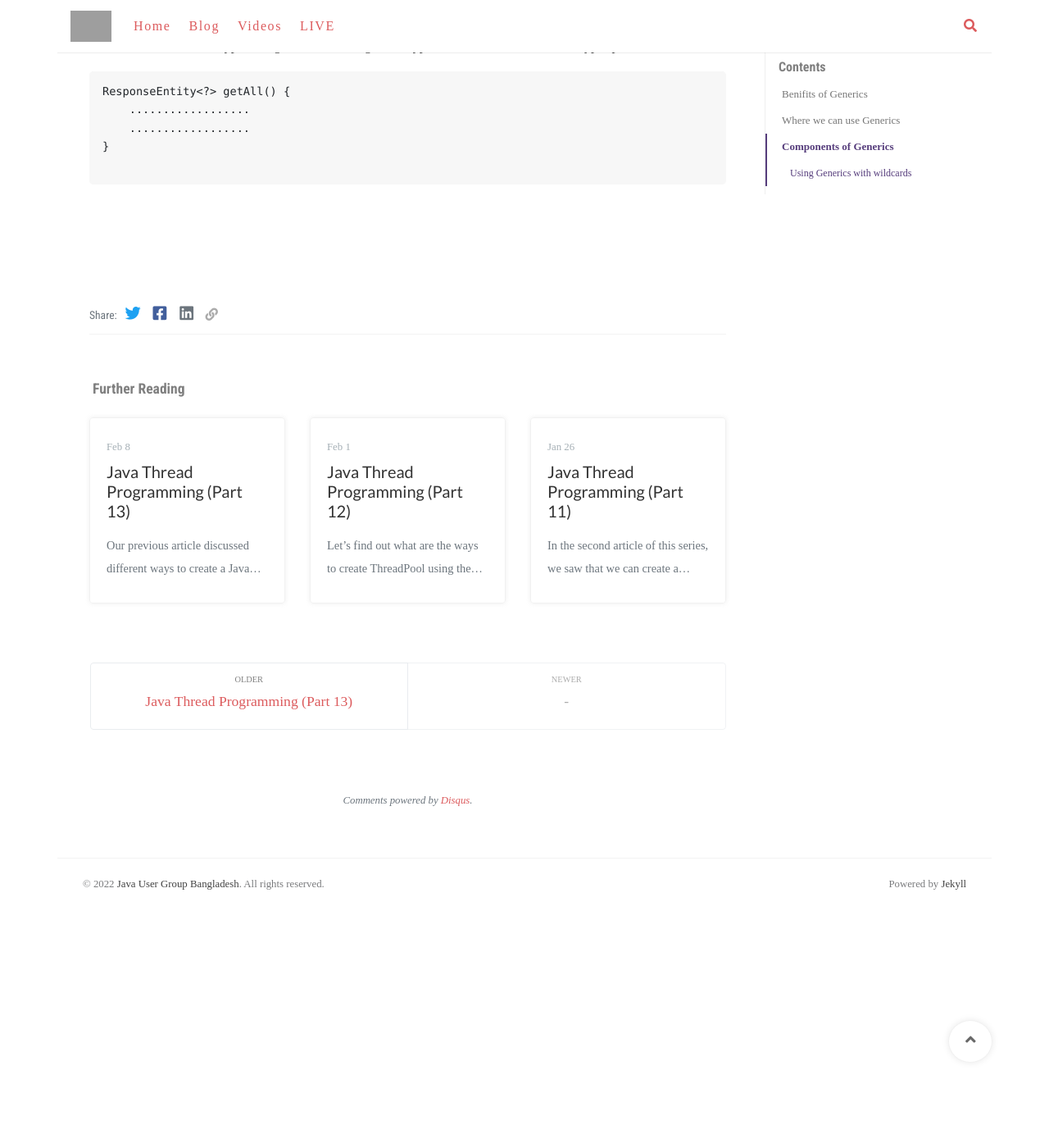
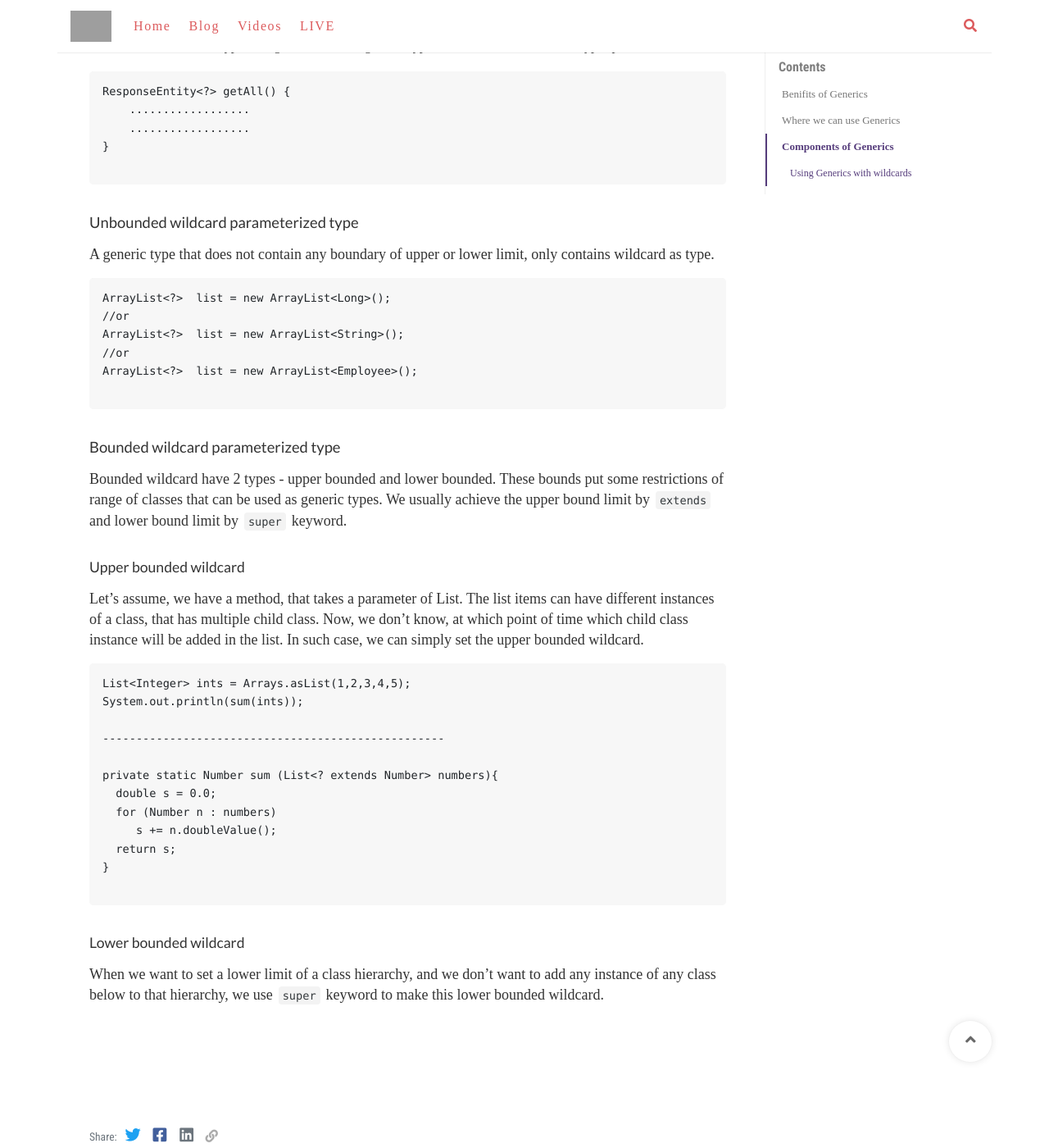
Before and after one commit to jugbd/jugbd.org, a Jekyll site: the page built from _posts/2022-02-19-understanding-java-generics-1.md, in a window 1280 px wide and 1400 px high, scrolled down 1688 px. Shown: the whole window at 82% size. Built offline with Jekyll 4.4.1, drawn with Linux system fonts in a browser that asks for light colours; nearby versions of some CDN libraries; some web fonts are replaced; comment, search, counter and statistics services are not loaded; before the commit the page ends 2814 px from its top, so only the background shows below that; some of the changed text lies outside the part shown; grey boxes are pictures that could not be loaded.

Commit message:
all about java generics 1 - discussion about lower and upper bound

````diff
--- a/_posts/2022-02-19-understanding-java-generics-1.md
+++ b/_posts/2022-02-19-understanding-java-generics-1.md
@@ -82,3 +82,50 @@ ResponseEntity<?> getAll() {
 }
 
 ```
+
+#### Unbounded wildcard parameterized type
+
+A generic type that does not contain any boundary of upper or lower limit, only contains wildcard as type.
+
+```
+
+ArrayList<?>  list = new ArrayList<Long>();
+//or
+ArrayList<?>  list = new ArrayList<String>();
+//or
+ArrayList<?>  list = new ArrayList<Employee>();
+
+```
+
+#### Bounded wildcard parameterized type
+
+Bounded wildcard have 2 types - upper bounded and lower bounded.
+These bounds put some restrictions of range of classes that can be used as generic types.
+We usually achieve the upper bound limit by `extends` and lower bound limit by `super` keyword.
+
+##### Upper bounded wildcard
+
+Let's assume, we have a method, that takes a parameter of List. The list items can have different instances
+of a class, that has multiple child class. Now, we don't know, at which point of time which child class instance
+will be added in the list. In such case, we can simply set the upper bounded wildcard.
+
+```
+
+List<Integer> ints = Arrays.asList(1,2,3,4,5);
+System.out.println(sum(ints));
+
+---------------------------------------------------
+
+private static Number sum (List<? extends Number> numbers){
+  double s = 0.0;
+  for (Number n : numbers)
+     s += n.doubleValue();
+  return s;
+}
+
+```
+
+##### Lower bounded wildcard
+
+When we want to set a lower limit of a class hierarchy, and we don't want to add any instance of any class below to that
+hierarchy, we use `super` keyword to make this lower bounded wildcard.
````
